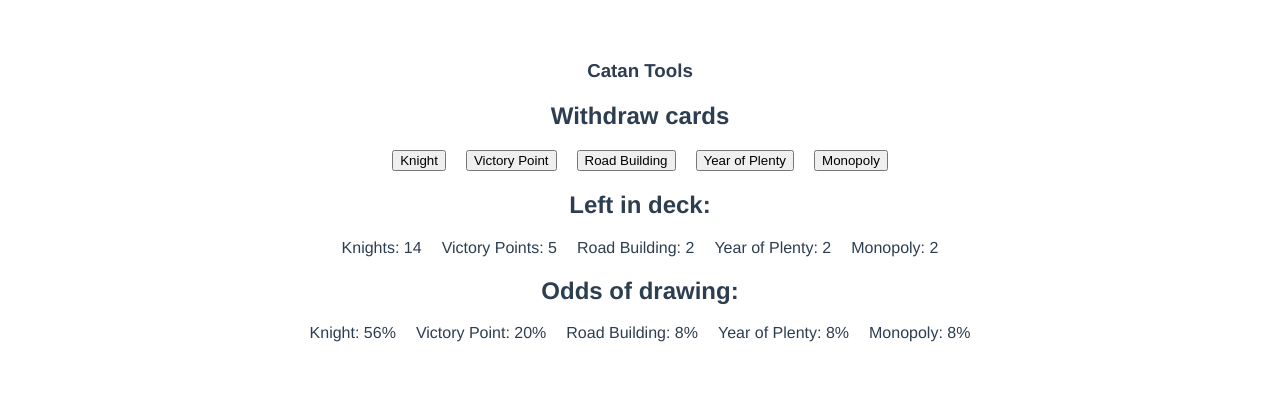
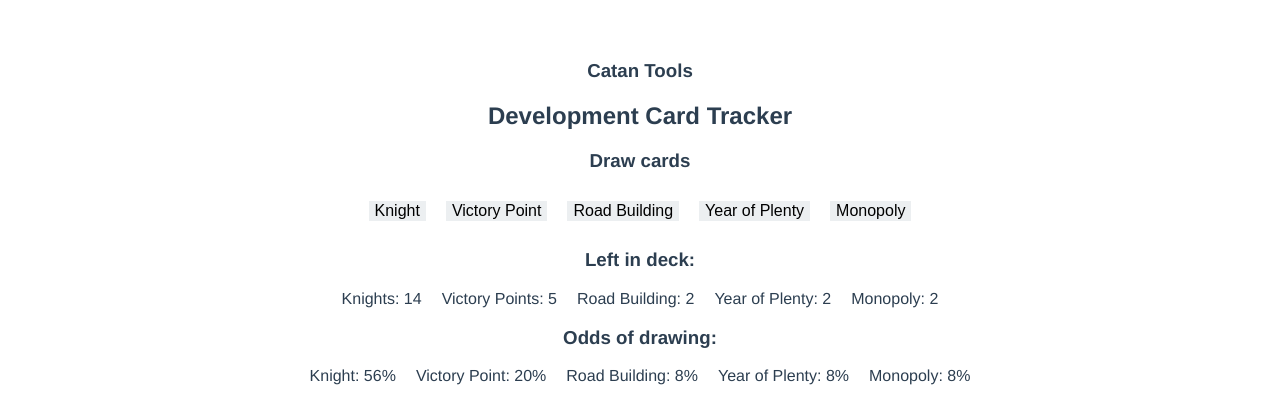
Before and after one commit to alex-wzm/catan-tools, a Vue app: page / in a window 1280 px wide. Shown: the top 399 px of the page. Built offline with nearby package versions, Linux system fonts and the light colour scheme.

Commit message:
header and button styling

```diff
--- a/package.json
+++ b/package.json
@@ -1,6 +1,6 @@
 {
   "name": "catan-tools",
-  "version": "0.1.0",
+  "version": "0.1.1",
   "private": true,
   "scripts": {
     "serve": "vue-cli-service serve",
--- a/src/components/DevCardTracker.vue
+++ b/src/components/DevCardTracker.vue
@@ -1,7 +1,8 @@
 <template>
   <div>
-    <h2>Withdraw cards</h2>
-    <div class="withdraw-buttons">
+    <h2>Development Card Tracker</h2>
+    <h3>Draw cards</h3>
+    <div class="draw-buttons">
       <!-- TODO: limit min to zero -->
       <button v-on:click="drawCard('knight')">Knight</button>
       <button v-on:click="drawCard('victoryPoint')">Victory Point</button>
@@ -9,7 +10,7 @@
       <button v-on:click="drawCard('yearOfPlenty')">Year of Plenty</button>
       <button v-on:click="drawCard('monopoly')">Monopoly</button>
     </div>
-    <h2>Left in deck:</h2>
+    <h3>Left in deck:</h3>
     <ul>
       <li>Knights: {{ cards.knight }}</li>
       <li>Victory Points: {{ cards.victoryPoint }}</li>
@@ -17,7 +18,7 @@
       <li>Year of Plenty: {{ cards.yearOfPlenty }}</li>
       <li>Monopoly: {{ cards.monopoly }}</li>
     </ul>
-    <h2>Odds of drawing:</h2>
+    <h3>Odds of drawing:</h3>
     <ul>
       <li>Knight: {{ cards.knight/totalCards | probability }}</li>
       <li>Victory Point: {{ cards.victoryPoint/totalCards | probability }}</li>
@@ -70,7 +71,10 @@
   display: inline-block;
   margin: 0 10px;
 }
-.withdraw-buttons > * {
-  margin: 0 10px;
+.draw-buttons > * {
+  margin: 10px;
+  border: none;
+  background-color: #eceff1;
+  font-size: 1em;
 }
 </style>
```
